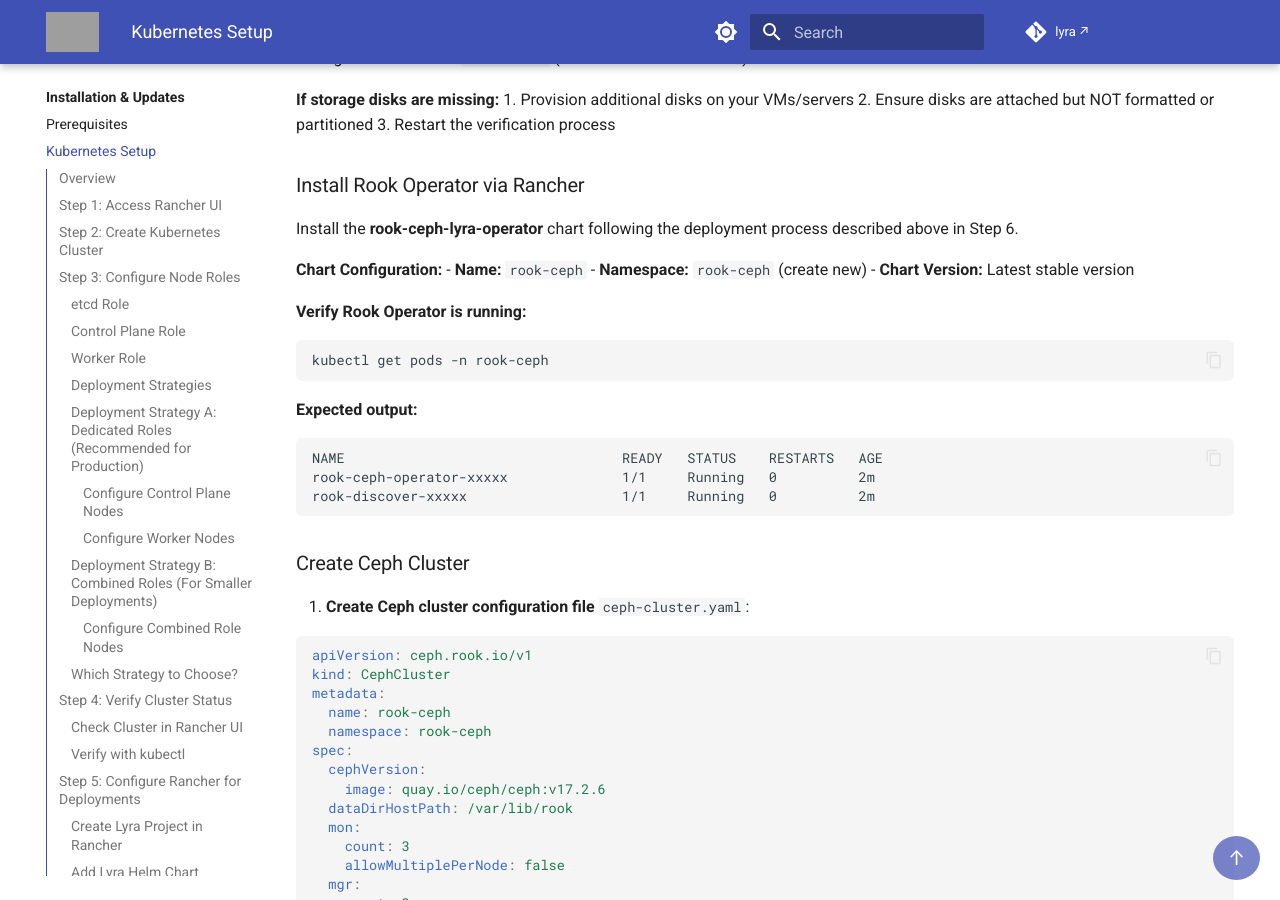
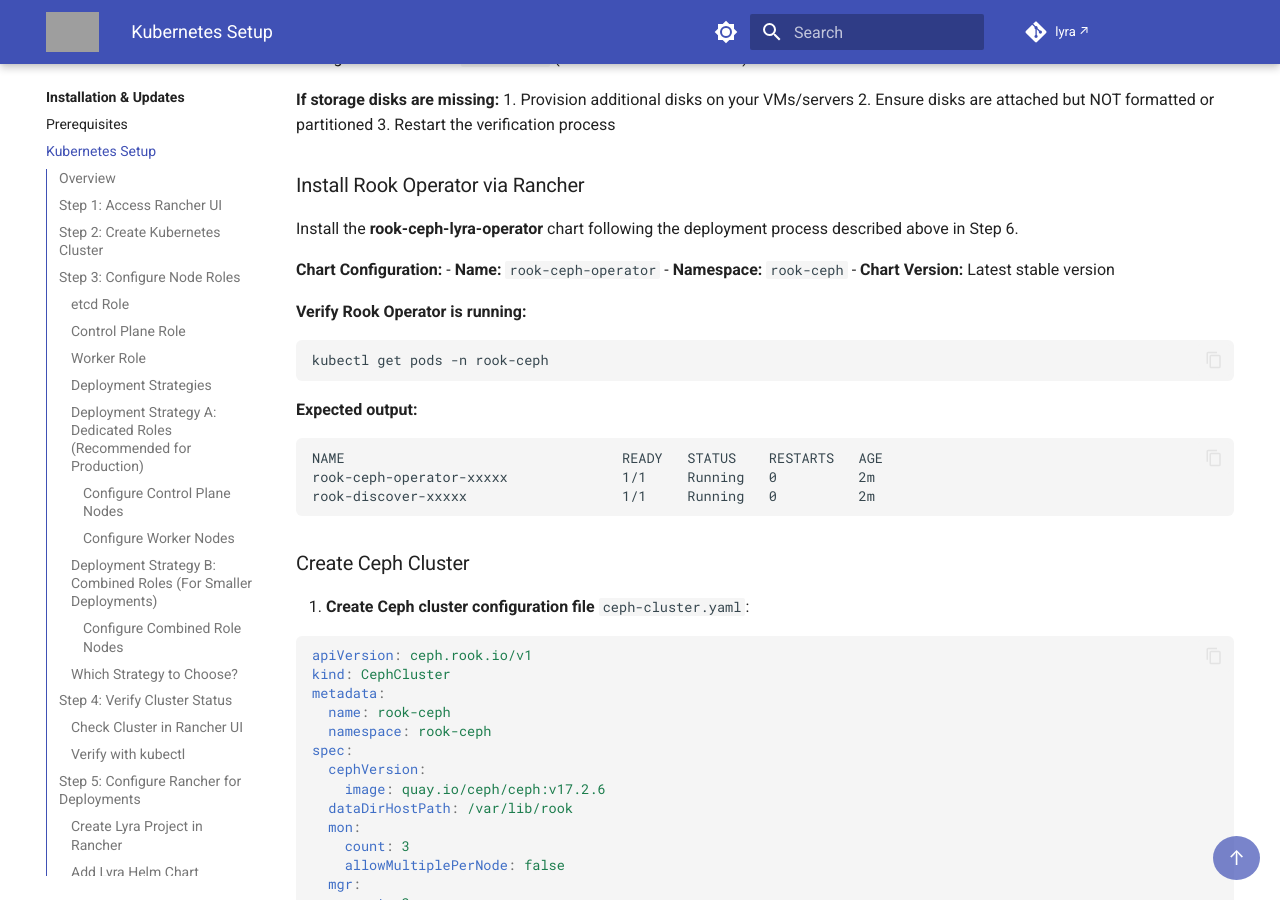
Before and after one commit to amreinch/lyra-docs, an MkDocs documentation site: the page built from docs/installation/kubernetes-setup.md, in a window 1280 px wide and 900 px high, scrolled down 10559 px. Built offline with MkDocs 1.6.1 and Material for MkDocs 9.7.7, drawn with Linux system fonts in a browser that asks for light colours; comment, search, counter and statistics services are not loaded; grey boxes are pictures that could not be loaded.

Commit message:
Update Rook Operator chart configuration
- Change Name from 'rook-ceph' to 'rook-ceph-operator'
- Remove '(create new)' mention as namespace creation is automatic

```diff
--- a/docs/installation/kubernetes-setup.md
+++ b/docs/installation/kubernetes-setup.md
@@ -493,8 +493,8 @@ sdc      8:32   0   500G  0 disk           # Storage disk (optional)
 Install the **rook-ceph-lyra-operator** chart following the deployment process described above in Step 6.
 
 **Chart Configuration:**
-- **Name:** `rook-ceph`
-- **Namespace:** `rook-ceph` (create new)
+- **Name:** `rook-ceph-operator`
+- **Namespace:** `rook-ceph`
 - **Chart Version:** Latest stable version
 
 **Verify Rook Operator is running:**
```
